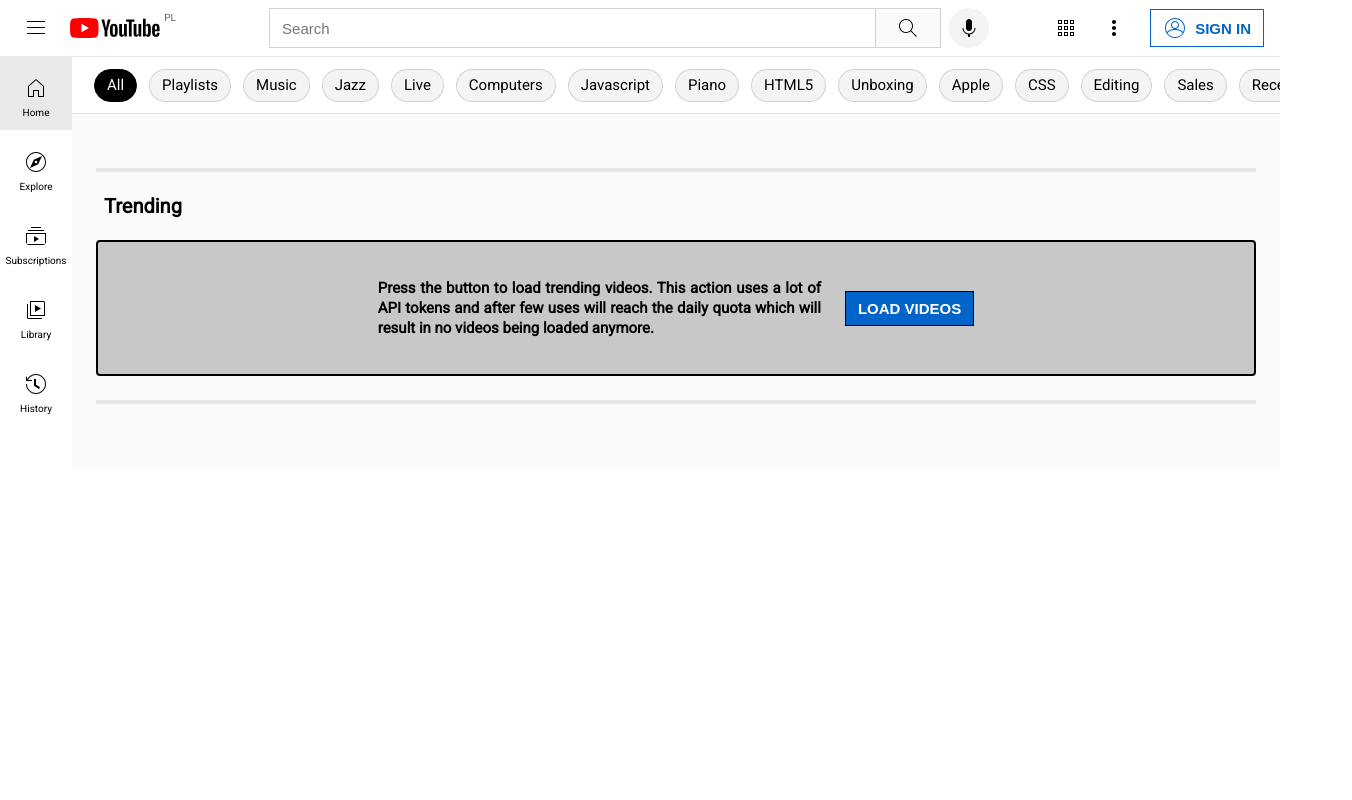
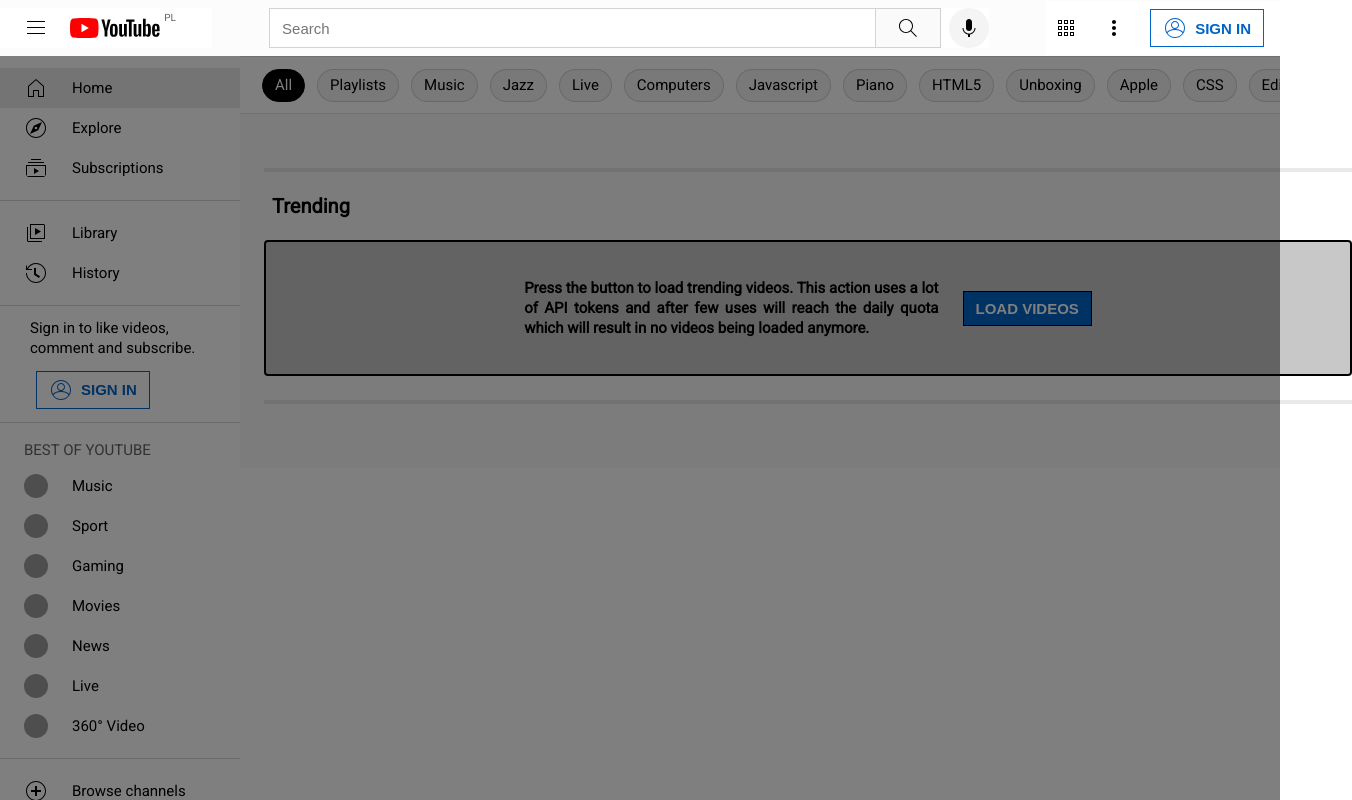
Before and after one commit to gizinski-jacek/youtube-page, a React (Create React App) app: page / in a window 1280 px wide. Shown: the whole page, 1352 px wide, since content can reach past the window. Built offline with nearby package versions, Linux system fonts and the light colour scheme; no server answers; the database is empty; grey boxes are pictures that could not be loaded.

Commit message:
Cleanup. Moving resizing functionality to MainPage component.

```diff
--- a/src/App.js
+++ b/src/App.js
@@ -1,5 +1,5 @@
 import { app } from './firebase';
-import { useEffect, useState } from 'react';
+import { useState } from 'react';
 import { BrowserRouter, Switch, Route } from 'react-router-dom';
 import './App.css';
 import Navbar from './components/Navbar';
@@ -7,12 +7,17 @@
 import MenuSliding from './components/MenuSliding';
 import MainPage from './components/MainPage';
 import VideoPage from './components/VideoPage';
+import {
+	addDoc,
+	collection,
+	getFirestore,
+	serverTimestamp,
+} from '@firebase/firestore';
 
 const App = () => {
 	const [menuSetByUser, setMenuSetByUser] = useState(false);
 	const [menuIsThin, setMenuIsThin] = useState(false);
 	const [menuIsHidden, setMenuIsHidden] = useState(true);
-	const [replaceMenu, setReplaceMenu] = useState(false);
 	const [loadedVideoData, setLoadedVideoData] = useState();
 	const [searchValue, setSearchValue] = useState();
 
@@ -39,50 +44,15 @@
 		setLoadedVideoData(vidData);
 	};
 
-	useEffect(() => {
-		const container = document.getElementById('main-contents');
-		if (container.offsetWidth <= 1156) {
-			document.documentElement.style.setProperty('--menu-width', '72px');
-			setReplaceMenu(true);
-			setMenuIsThin(true);
-		}
-	}, []);
-
-	useEffect(() => {
-		// Throws an error if you refresh VideoPage since component with container is not mounted.
-		// Page structure might be just plain wrong to make this work easily. Hmm.
-		const container = document.getElementById('main-contents');
-		const watchForResize = () => {
-			if (container.offsetWidth <= 1156) {
-				document.documentElement.style.setProperty(
-					'--menu-width',
-					'72px'
-				);
-				setReplaceMenu(true);
-				setMenuIsThin(true);
-			}
-			if (container.offsetWidth >= 1325 && !menuSetByUser) {
-				document.documentElement.style.setProperty(
-					'--menu-width',
-					'240px'
-				);
-				setReplaceMenu(false);
-				setMenuIsHidden(true);
-				setMenuIsThin(false);
-			}
-		};
-
-		container.addEventListener('resize', watchForResize);
-		return () => container.removeEventListener('resize', watchForResize);
-	}, [menuIsThin, menuSetByUser]);
-
 	return (
 		<BrowserRouter>
 			<Switch>
 				<Route exact path='/'>
 					<Navbar
 						hamAction={
-							replaceMenu ? toggleMenuVisibility : toggleMenuWidth
+							menuIsThin && !menuSetByUser
+								? toggleMenuVisibility
+								: toggleMenuWidth
 						}
 						input={searchValue}
 						handle={handleInput}
@@ -93,7 +63,10 @@
 						toggleVisibility={toggleMenuVisibility}
 					/>
 					<MainPage
-						isHidden={menuIsHidden}
+						setMenuIsThin={setMenuIsThin}
+						setMenuIsHidden={setMenuIsHidden}
+						menuIsHidden={menuIsHidden}
+						menuSetByUser={menuSetByUser}
 						toggleVisibility={toggleMenuVisibility}
 						loadVideo={loadVideo}
 					/>
```
